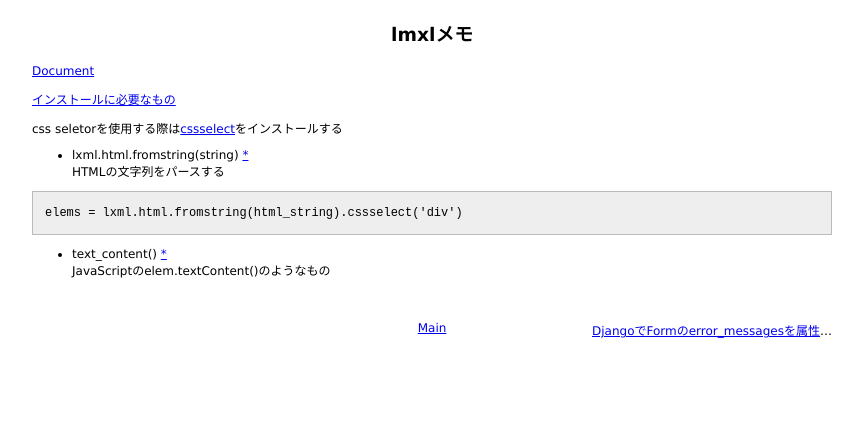
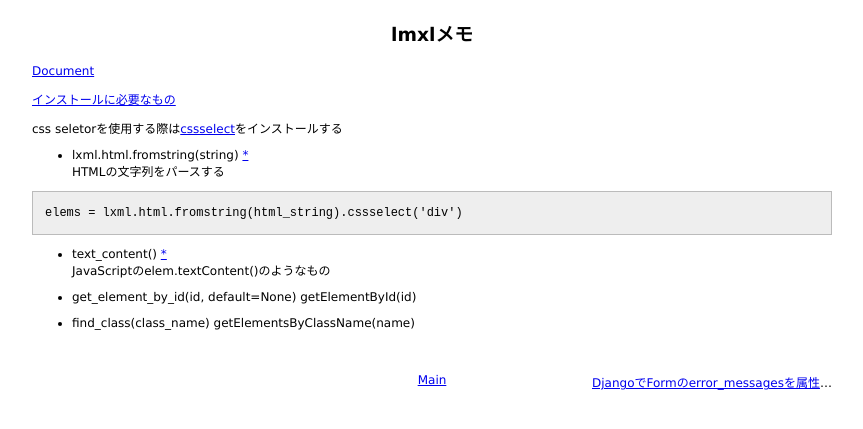
Before and after one commit to 38elements/38elements.github.com, a Jekyll site: the page built from _posts/2016-07-09-lxml.md, in a window 1280 px wide. Shown: the top 429 px of the page, without its empty margins (208-1071 px from the left). Built offline with Jekyll 4.4.1, drawn with Linux system fonts in a browser that asks for light colours.

Commit message:
Update 2016-07-09-lxml.md

```diff
--- a/_posts/2016-07-09-lxml.md
+++ b/_posts/2016-07-09-lxml.md
@@ -17,3 +17,9 @@ elems = lxml.html.fromstring(html_string).cssselect('div')
 
 * text_content() [\*](http://lxml.de/lxmlhtml.html#html-element-methods)
 JavaScriptのelem.textContent()のようなもの
+
+* get_element_by_id(id, default=None)
+getElementById(id)
+
+* find_class(class_name)
+getElementsByClassName(name)
```
